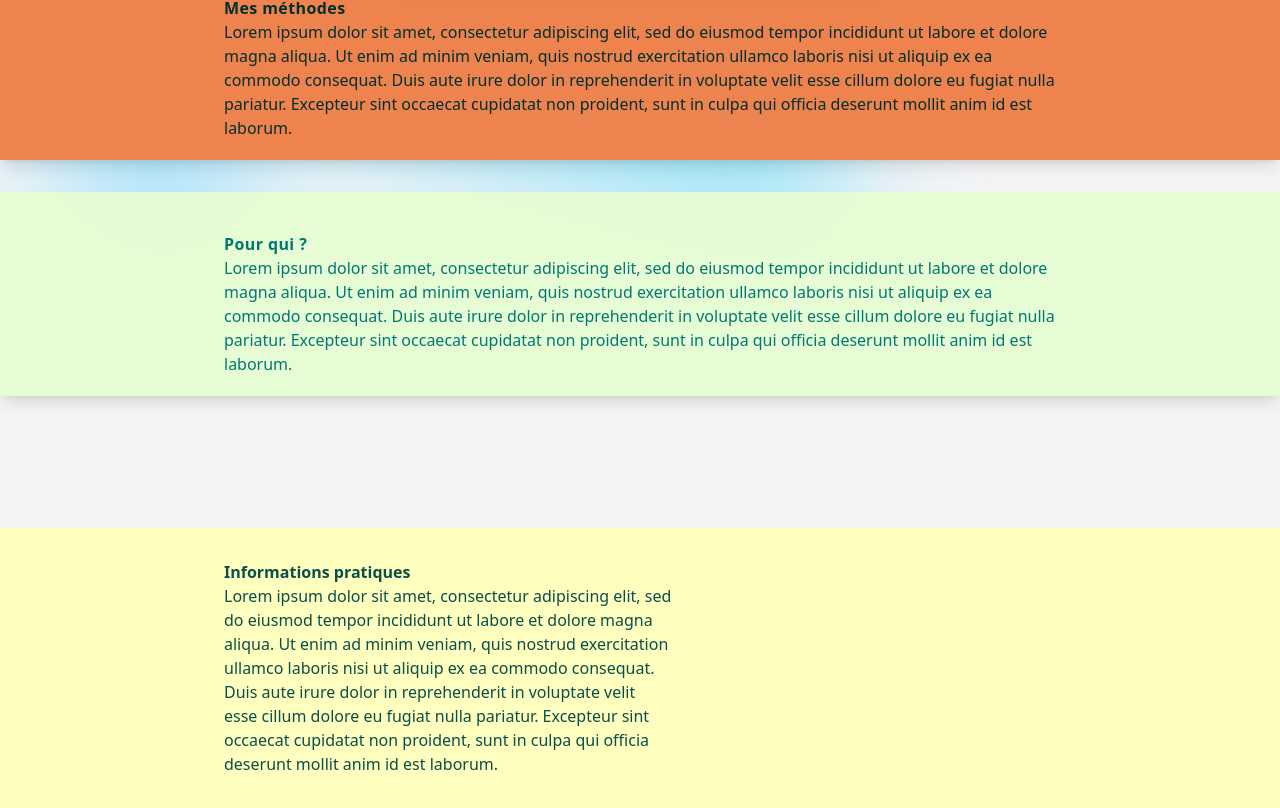
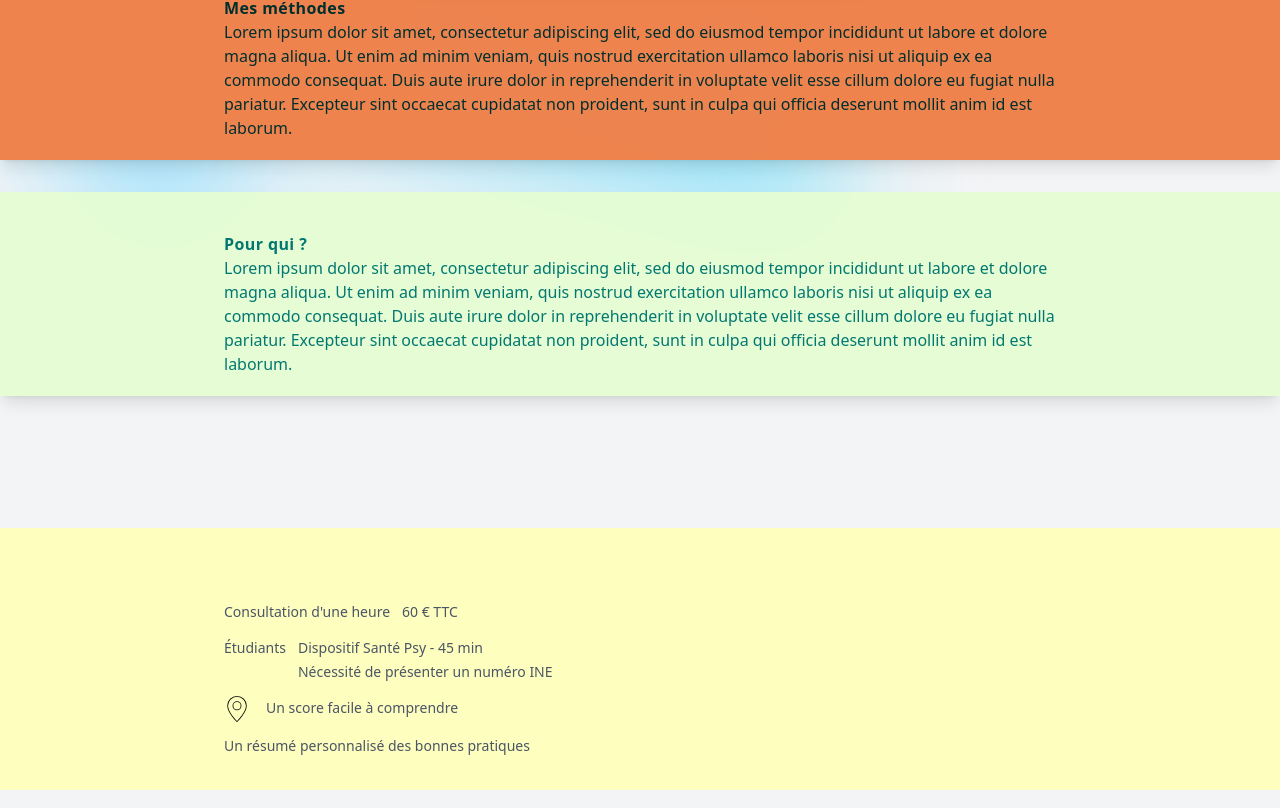
Before and after one commit to Arth-M/Celine_website, a Next.js app: page / in a window 1280 px wide. Shown: the part 1340-2148 px from the top of the page. Built offline with nearby package versions, Linux system fonts and the light colour scheme.

Commit message:
beginning info part at the bottom

```diff
--- a/app/components/infosPratiques.jsx
+++ b/app/components/infosPratiques.jsx
@@ -1,14 +1,44 @@
+import Image from 'next/image'
+
 export default function InfosPratiques() {
   return (
     <div className="w-screen bg-[#FEFEBF] mt-25">
-      <div className="container @container text-teal-900 w-sm sm:w-md md:w-lg lg:w-4xl mx-auto px-8 py-8 relative">
-        <h2 className="font-semibold mx-auto text-wide">Informations pratiques </h2>
-        <p className="text-teal-900 @sm:w-xs @md:w-sm @lg:w-md">Lorem ipsum dolor sit amet, consectetur adipiscing elit, sed do eiusmod tempor incididunt ut
-            labore et dolore magna aliqua. Ut enim ad minim veniam, quis nostrud exercitation ullamco laboris
-            nisi ut aliquip ex ea commodo consequat. Duis aute irure dolor in reprehenderit in voluptate velit
-            esse cillum dolore eu fugiat nulla pariatur. Excepteur sint occaecat cupidatat non proident, sunt
-              in culpa qui officia deserunt mollit anim id est laborum.
-        </p>
+      <div className="container @container flex text-teal-900 w-sm sm:w-md md:w-lg lg:w-4xl mx-auto px-8 py-8 relative">
+        <div className="flex-1">
+        <ul role="list" className="mt-8 space-y-3 text-sm/6 text-gray-600 sm:mt-10">
+          <li className="flex gap-x-3">
+            <p>Consultation d'une heure</p>
+            <p>60 € TTC</p>
+          </li>
+          <li className="flex gap-x-3">
+            <p>Étudiants</p>
+            <p>Dispositif Santé Psy - 45 min <br></br> Nécessité de présenter un numéro INE</p>
+          </li>
+          <li className="flex gap-x-3">
+            <Image
+                            src="/images/pin.svg"
+                            alt="Indication sur la localisation du cabinet"
+                            width="30"
+                            height="30"
+                            priority={true}  // This disables lazy loading to prioritize the loading for hero section
+                            className="object-scale-down border-r-4 lg:object-cover"
+                          />
+            Un score facile à comprendre
+          </li>
+          <li className="flex gap-x-3">
+            {/* <svg viewBox="0 0 20 20" fill="currentColor" data-slot="icon" aria-hidden="true" className="h-6 w-5 flex-none text-indigo-600">
+              <path d="M16.704 4.153a.75.75 0 0 1 .143 1.052l-8 10.5a.75.75 0 0 1-1.127.075l-4.5-4.5a.75.75 0 0 1 1.06-1.06l3.894 3.893 7.48-9.817a.75.75 0 0 1 1.05-.143Z" clip-rule="evenodd" fill-rule="evenodd" />
+            </svg> */}
+            Un résumé personnalisé des bonnes pratiques
+          </li>
+        </ul>
+        </div>
+        <div className="md:hidden">
+          <iframe src="https://www.google.com/maps/embed?pb=!1m18!1m12!1m3!1d2889.2971325847216!2d3.8646004118297057!3d43.6003545709841!2m3!1f0!2f0!3f0!3m2!1i1024!2i768!4f13.1!3m3!1m2!1s0x12b6afd200cec417%3A0x176c4f90a36d217f!2sC%C3%A9line%20Castronovo!5e0!3m2!1sfr!2sfr!4v1758445164370!5m2!1sfr!2sfr" width="400" height="300" allowFullScreen="" loading="lazy" referrerPolicy="no-referrer-when-downgrade"></iframe>
+        </div>
+        <div className="hidden md:flex-1">
+          <iframe src="https://www.google.com/maps/embed?pb=!1m18!1m12!1m3!1d2889.2971325847216!2d3.8646004118297057!3d43.6003545709841!2m3!1f0!2f0!3f0!3m2!1i1024!2i768!4f13.1!3m3!1m2!1s0x12b6afd200cec417%3A0x176c4f90a36d217f!2sC%C3%A9line%20Castronovo!5e0!3m2!1sfr!2sfr!4v1758445164370!5m2!1sfr!2sfr" width="600" height="450" allowFullScreen="" loading="lazy" referrerPolicy="no-referrer-when-downgrade"></iframe>
+        </div>
       </div>
     </div>
   )
--- a/app/components/navbar.jsx
+++ b/app/components/navbar.jsx
@@ -80,7 +80,7 @@ export default function Navbar() {
                   isVisible ? 'text-teal-700' : ' text-teal-900'
                   }`}>10 avenue de Toulouse, 34070 Montpellier</p>
             </div>
-            <div class="hidden lg:ml-6 lg:flex justify-center items-center">
+            <div className="hidden lg:ml-6 lg:flex justify-center items-center">
               <div className="space-x-4 justify-center items-center">
                 <a href="#section-accueil" className={`rounded-md font-light text-sm hover:bg-white/5 hover:text-white ${
                   isVisible ? ' text-teal-700' : ' text-teal-900'
--- a/src/output.css
+++ b/src/output.css
@@ -18,9 +18,11 @@
     --color-sky-300: oklch(82.8% 0.111 230.318);
     --color-sky-500: oklch(68.5% 0.169 237.323);
     --color-indigo-500: oklch(58.5% 0.233 277.117);
+    --color-indigo-600: oklch(51.1% 0.262 276.966);
     --color-gray-100: oklch(96.7% 0.003 264.542);
     --color-gray-200: oklch(92.8% 0.006 264.531);
     --color-gray-300: oklch(87.2% 0.01 258.338);
+    --color-gray-600: oklch(44.6% 0.03 256.802);
     --color-gray-700: oklch(37.3% 0.034 259.733);
     --color-gray-800: oklch(27.8% 0.033 256.848);
     --color-white: #fff;
@@ -40,7 +42,6 @@
     --font-weight-light: 300;
     --font-weight-medium: 500;
     --font-weight-semibold: 600;
-    --font-weight-extrabold: 800;
     --tracking-tight: -0.025em;
     --tracking-wide: 0.025em;
     --tracking-wider: 0.05em;
@@ -257,12 +258,6 @@
   .-z-10 {
     z-index: calc(10 * -1);
   }
-  .z-0 {
-    z-index: 0;
-  }
-  .z-10 {
-    z-index: 10;
-  }
   .z-40 {
     z-index: 40;
   }
@@ -308,6 +303,9 @@
   .mt-5 {
     margin-top: calc(var(--spacing) * 5);
   }
+  .mt-8 {
+    margin-top: calc(var(--spacing) * 8);
+  }
   .mt-12 {
     margin-top: calc(var(--spacing) * 12);
   }
@@ -329,14 +327,8 @@
   .mb-6 {
     margin-bottom: calc(var(--spacing) * 6);
   }
-  .ml-5 {
-    margin-left: calc(var(--spacing) * 5);
-  }
   .ml-6 {
     margin-left: calc(var(--spacing) * 6);
-  }
-  .ml-14 {
-    margin-left: calc(var(--spacing) * 14);
   }
   .block {
     display: block;
@@ -383,6 +375,9 @@
   .w-3xs {
     width: var(--container-3xs);
   }
+  .w-5 {
+    width: calc(var(--spacing) * 5);
+  }
   .w-6 {
     width: calc(var(--spacing) * 6);
   }
@@ -427,6 +422,9 @@
   }
   .flex-initial {
     flex: 0 auto;
+  }
+  .flex-none {
+    flex: none;
   }
   .flex-shrink {
     flex-shrink: 1;
@@ -476,6 +474,16 @@
       margin-block-start: calc(calc(var(--spacing) * 1) * var(--tw-space-y-reverse));
       margin-block-end: calc(calc(var(--spacing) * 1) * calc(1 - var(--tw-space-y-reverse)));
     }
+  }
+  .space-y-3 {
+    :where(& > :not(:last-child)) {
+      --tw-space-y-reverse: 0;
+      margin-block-start: calc(calc(var(--spacing) * 3) * var(--tw-space-y-reverse));
+      margin-block-end: calc(calc(var(--spacing) * 3) * calc(1 - var(--tw-space-y-reverse)));
+    }
+  }
+  .gap-x-3 {
+    column-gap: calc(var(--spacing) * 3);
   }
   .space-x-4 {
     :where(& > :not(:last-child)) {
@@ -535,9 +543,6 @@
   }
   .border-teal-700 {
     border-color: var(--color-teal-700);
-  }
-  .border-b-teal-100 {
-    border-bottom-color: var(--color-teal-100);
   }
   .border-b-teal-600 {
     border-bottom-color: var(--color-teal-600);
@@ -674,6 +679,10 @@
     font-size: var(--text-sm);
     line-height: var(--tw-leading, var(--text-sm--line-height));
   }
+  .text-sm\/6 {
+    font-size: var(--text-sm);
+    line-height: calc(var(--spacing) * 6);
+  }
   .font-extralight {
     --tw-font-weight: var(--font-weight-extralight);
     font-weight: var(--font-weight-extralight);
@@ -714,11 +723,17 @@
   .text-gray-300 {
     color: var(--color-gray-300);
   }
+  .text-gray-600 {
+    color: var(--color-gray-600);
+  }
   .text-gray-800 {
     color: var(--color-gray-800);
   }
   .text-green-600 {
     color: var(--color-green-600);
+  }
+  .text-indigo-600 {
+    color: var(--color-indigo-600);
   }
   .text-orange-400 {
     color: var(--color-orange-400);
@@ -741,20 +756,8 @@
   .opacity-0 {
     opacity: 0%;
   }
-  .opacity-1 {
-    opacity: 1%;
-  }
-  .opacity-30 {
-    opacity: 30%;
-  }
-  .opacity-40 {
-    opacity: 40%;
-  }
   .opacity-50 {
     opacity: 50%;
-  }
-  .opacity-60 {
-    opacity: 60%;
   }
   .opacity-70 {
     opacity: 70%;
@@ -803,30 +806,6 @@
   .\[--card-radius\:var\(--radius-2xl\)\] {
     --card-radius: var(--radius-2xl);
   }
-  .hover\:bg-teal-700 {
-    &:hover {
-      @media (hover: hover) {
-        background-color: var(--color-teal-700);
-      }
-    }
-  }
-  .hover\:bg-teal-700\/5 {
-    &:hover {
-      @media (hover: hover) {
-        background-color: color-mix(in srgb, oklch(51.1% 0.096 186.391) 5%, transparent);
-        @supports (color: color-mix(in lab, red, red)) {
-          background-color: color-mix(in oklab, var(--color-teal-700) 5%, transparent);
-        }
-      }
-    }
-  }
-  .hover\:bg-white {
-    &:hover {
-      @media (hover: hover) {
-        background-color: var(--color-white);
-      }
-    }
-  }
   .hover\:bg-white\/5 {
     &:hover {
       @media (hover: hover) {
@@ -873,6 +852,11 @@
   .sm\:inset-auto {
     @media (width >= 40rem) {
       inset: auto;
+    }
+  }
+  .sm\:mt-10 {
+    @media (width >= 40rem) {
+      margin-top: calc(var(--spacing) * 10);
     }
   }
   .sm\:mb-8 {
@@ -930,6 +914,11 @@
       left: calc(var(--spacing) * -50);
     }
   }
+  .md\:flex {
+    @media (width >= 48rem) {
+      display: flex;
+    }
+  }
   .md\:hidden {
     @media (width >= 48rem) {
       display: none;
@@ -960,20 +949,14 @@
       width: var(--container-xs);
     }
   }
+  .md\:flex-1 {
+    @media (width >= 48rem) {
+      flex: 1;
+    }
+  }
   .md\:rounded-4xl {
     @media (width >= 48rem) {
       border-radius: var(--radius-4xl);
-    }
-  }
-  .md\:text-sm {
-    @media (width >= 48rem) {
-      font-size: var(--text-sm);
-      line-height: var(--tw-leading, var(--text-sm--line-height));
-    }
-  }
-  .md\:text-shadow-md {
-    @media (width >= 48rem) {
-      text-shadow: 0px 1px 1px var(--tw-text-shadow-color, rgb(0 0 0 / 0.1)), 0px 1px 2px var(--tw-text-shadow-color, rgb(0 0 0 / 0.1)), 0px 2px 4px var(--tw-text-shadow-color, rgb(0 0 0 / 0.1));
     }
   }
   .lg\:invisible {
@@ -1009,11 +992,6 @@
   .lg\:ml-6 {
     @media (width >= 64rem) {
       margin-left: calc(var(--spacing) * 6);
-    }
-  }
-  .lg\:block {
-    @media (width >= 64rem) {
-      display: block;
     }
   }
   .lg\:flex {
@@ -1339,15 +1317,6 @@
   syntax: "*";
   inherits: false;
 }
-@property --tw-text-shadow-color {
-  syntax: "*";
-  inherits: false;
-}
-@property --tw-text-shadow-alpha {
-  syntax: "<percentage>";
-  inherits: false;
-  initial-value: 100%;
-}
 @layer properties {
   @supports ((-webkit-hyphens: none) and (not (margin-trim: inline))) or ((-moz-orient: inline) and (not (color:rgb(from red r g b)))) {
     *, ::before, ::after, ::backdrop {
@@ -1399,8 +1368,6 @@
       --tw-drop-shadow-alpha: 100%;
       --tw-drop-shadow-size: initial;
       --tw-duration: initial;
-      --tw-text-shadow-color: initial;
-      --tw-text-shadow-alpha: 100%;
     }
   }
 }
```
